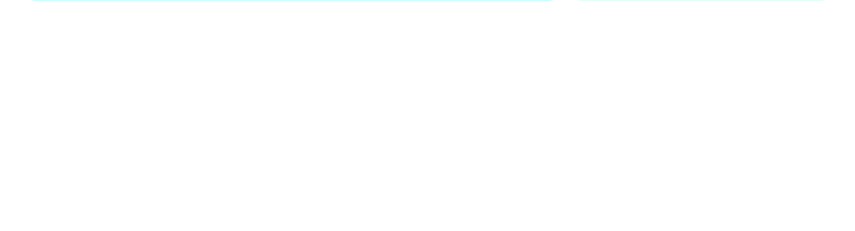
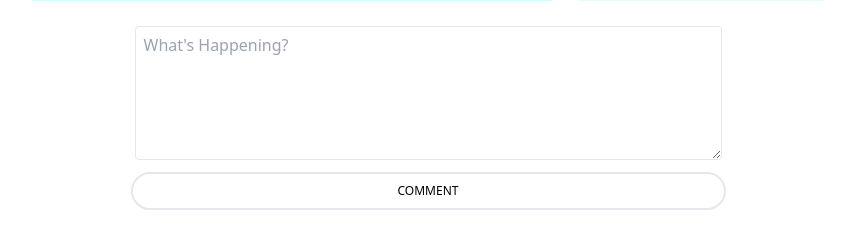
Before and after one commit to ricardo-719/projectManagementApp-cs50w, a Django app: page /project/3/ in a window 1280 px wide. Shown: the part 697-928 px from the top of the page, without its empty margins (212-1067 px from the left). Before the commit the page ends 698 px from the top, so only its background shows below. Run offline with Django 4.2, Linux system fonts and the light colour scheme; data comes from the database, SQL or seed files in the repository; both versions use the stored data as it was after the commit; some libraries are stand-ins or nearby versions.

Commit message:
Implement comment section for projects

```diff
--- a/taskomatic/admin.py
+++ b/taskomatic/admin.py
@@ -1,6 +1,6 @@
 from django.contrib import admin
 from django.contrib.auth.admin import UserAdmin
-from .models import User, Project, Inventory, Tasks, Relationship, Room, Message, Member, Notification
+from .models import User, Project, Inventory, Tasks, Relationship, Room, Message, Member, Notification, Comment
 
 admin.site.register(User, UserAdmin)
 admin.site.register(Project)
@@ -11,3 +11,4 @@ admin.site.register(Room)
 admin.site.register(Message)
 admin.site.register(Member)
 admin.site.register(Notification)
+admin.site.register(Comment)
--- a/taskomatic/forms.py
+++ b/taskomatic/forms.py
@@ -1,6 +1,6 @@
 from django.forms import ModelForm, TextInput, Textarea, CheckboxInput, DateInput, NumberInput, HiddenInput
 
-from .models import Project, Tasks, Inventory
+from .models import Project, Tasks, Inventory, Comment
 
 class ProjectForm(ModelForm):
 
@@ -94,3 +94,16 @@ class InventoryForm(ModelForm):
                 'placeholder': "Restock Limit"
             })
         }
+
+class CommentForm(ModelForm):
+    class Meta:
+        model = Comment
+        fields = ['comment']
+        widgets = {'comment': Textarea(attrs={
+            'class': "form-control px-2 py-1.5 text-gray-700 rounded transition ease-in-out m-1 border",
+            'id': "commentForm",
+            'cols': "60",
+            'rows': "5",
+            'autocomplete': "off",
+            'placeholder': 'What\'s Happening?',
+            })}
--- a/taskomatic/models.py
+++ b/taskomatic/models.py
@@ -4,7 +4,6 @@ from django.core.validators import MinValueValidator, MaxValueValidator
 
 class User(AbstractUser):
     pass
-
 
 class Project(models.Model):
     user = models.ForeignKey(User, on_delete=models.CASCADE)
@@ -20,11 +19,9 @@ class Project(models.Model):
     def __str__(self):
         return f"{self.projectName} created by {self.user}"
 
-
 class Member(models.Model):
     project = models.ForeignKey(Project, on_delete=models.CASCADE)
     user = models.ForeignKey(User, on_delete=models.CASCADE)
-
 
 class Inventory(models.Model):
     UNITS_CATEGORIES = [
@@ -40,7 +37,6 @@ class Inventory(models.Model):
     itemUnit = models.CharField(max_length=20, choices=UNITS_CATEGORIES, default=UNITS_CATEGORIES[0][0])
     itemLimitAlert = models.IntegerField(null=True, blank=True)
 
-
 class Tasks(models.Model):
     PRIORITY_LEVELS = [tuple([x,x]) for x in range(1,11)]
 
@@ -54,7 +50,6 @@ class Tasks(models.Model):
     taskLimitAlert = models.DateField(null=True, blank=True)
     taskCreationDate = models.DateField(null=True, blank=True)
 
-
 class Room(models.Model):
     host = models.ForeignKey(User, on_delete=models.SET_NULL, null=True)
     topic = models.ForeignKey(Project, on_delete=models.SET_NULL, null=True)
@@ -67,7 +62,6 @@ class Room(models.Model):
     def __str__(self):
         return self.name
 
-
 class Message(models.Model):
     user = models.ForeignKey(User, on_delete=models.CASCADE)
     room = models.ForeignKey(Room, on_delete=models.CASCADE)
@@ -77,7 +71,6 @@ class Message(models.Model):
 
     def __str__(self):
         return self.body[0:50]
-
 
 class Relationship(models.Model):
     STATUS_CHOICES = [
@@ -97,7 +90,13 @@ class Relationship(models.Model):
     def __str__(self):
         return f"{self.from_user} | {self.to_user} | {self.status}"
 
-
 class Notification(models.Model):
     user = models.ForeignKey(User, on_delete=models.CASCADE)
     notification = models.CharField(max_length=100)
+
+class Comment(models.Model):
+    project = models.ForeignKey(Project, on_delete=models.CASCADE)
+    user = models.ForeignKey(User, on_delete=models.CASCADE)
+    comment = models.CharField(max_length=280)
+    date = models.DateField()
+    time = models.TimeField()
--- a/taskomatic/static/taskomatic/styles.css
+++ b/taskomatic/static/taskomatic/styles.css
@@ -180,6 +180,19 @@ header {
     margin: 0 auto;
 }
 
+#commentsProjectPageContainer {
+    display: flex;
+    flex-direction: column;
+    align-items: center;
+    width: 80%;
+    margin: 0.8rem auto;
+}
+
+.commentForm {
+    display: flex;
+    flex-direction: column;
+}
+
 .descriptiveParagraph {
     font-size: 1.2rem;
     font-style: italic;
--- a/taskomatic/templates/taskomatic/projectPage.html
+++ b/taskomatic/templates/taskomatic/projectPage.html
@@ -6,19 +6,18 @@
 <script defer src="{% static 'taskomatic/projectPage.js' %}"></script>
     {% endblock %}
 <div id="projectPageMainContainer">
-    {% for item in project %}
     <h2>
-        {{ item.projectName }}
+        {{ project.projectName }}
         <form style="display: inline-block;" method="POST" action="{% url 'editProject' %}" name="editForm">
             {% csrf_token %}
-            <input type="hidden" name="projectId" id="projectId" value="{{ item.id }}">
+            <input type="hidden" name="projectId" id="projectId" value="{{ project.id }}">
             <i id="editIcon" class="fa-solid fa-pen-to-square cursor-pointer hover:text-sky-600" title="Edit Project"></i>
-            <a href="{% url 'addMember' item.id %}">
+            <a href="{% url 'addMember' project.id %}">
                 <i id="addMember" class="fa-solid fa-person-circle-plus cursor-pointer hover:text-sky-600" title="Add Member"></i>
             </a>
         </form>
     </h2>
-    <p class="descriptiveParagraph">{{ item.projectDescription }}</p>
+    <p class="descriptiveParagraph">{{ project.projectDescription }}</p>
     <!-- "ADD TASK/INVENTORY" MODAL -->
     <div class="modal h-screen w-full fixed left-0 top-0 flex justify-center items-center bg-black bg-opacity-50 z-10 hidden">
         <div class="bg-white rounded shadow-lg w-1/3">
@@ -28,7 +27,7 @@
             <form method="POST" action="{% url 'handleTasks' 'add' %}" name="addTaskForm" id="addTaskForm">
                 {% csrf_token %}
                 <div class="p-3 tasksModalForm">
-                    <input type="hidden" name="projectId" value="{{ item.id }}">
+                    <input type="hidden" name="projectId" value="{{ project.id }}">
                     <input type="hidden" name="taskCreator" value="{{ request.user }}">
                     {{ taskForm.taskName }}
                     {{ taskForm.taskDescription }}
@@ -43,7 +42,7 @@
             <form method="POST" action="{% url 'handleInventory' 'add' %}" name="addInventoryForm" id="addInventoryForm">
                 {% csrf_token %}
                 <div class="p-3 inventoryModalForm">
-                    <input type="hidden" name="projectId" value="{{ item.id }}">
+                    <input type="hidden" name="projectId" value="{{ project.id }}">
                     {{ inventoryForm.itemName }}
                     {{ inventoryForm.itemDescription }}
                     <label for="id_itemQty" class="font-bold">Amount:</label>
@@ -62,7 +61,7 @@
     <div id="tasksAndInventorySection">
         <span id="tasksContainer">
             <h3 class="mb-1">Tasks</h3>
-            {% if item.hasTasks %}
+            {% if project.hasTasks %}
                 {% if tasks %}
                     {% for task in tasks %}
                     {% if task.taskCompletion == False %}
@@ -125,7 +124,7 @@
         </span>
         <span id="inventoryContainer">
             <h3>Inventory</h3>
-            {% if item.hasInventory %}
+            {% if project.hasInventory %}
                 {% if inventory %}
                     {% for inventoryItem in inventory %}
                         {% if inventoryItem.itemQty > 0 and inventoryItem.itemLimitAlert == None or inventoryItem.itemQty > inventoryItem.itemLimitAlert and inventoryItem.itemLimitAlert != None %}
@@ -192,6 +191,28 @@
             {% endif %}
         </span>
     </div>
-    {% endfor %}
+</div>
+<div id="commentsProjectPageContainer">
+    <form action="{% url 'projectPage' project.id %}" method="POST" class="commentForm">
+        {% csrf_token %}
+        {{ form.comment|safe }}
+        <input class="inline-block rounded-full border-2 border-sky
+        px-6 pt-2 pb-[8px] mt-2 mb-2 text-xs font-medium uppercase leading-normal
+        mb-1 hover:border-sky-600 cursor-pointer"
+        id="commentButton" type="submit" value="Comment" name="commentBtn">
+        {% for comment in comments %}
+        <div class="bg-gray-100 m-2 border rounded-2xl px-5 py-2">
+            <p style="display:inline-block" class="font-medium py-1">{{ comment.user }}</p>
+            {% with strUser=comment.user|stringformat:'s' %}
+                {% if currentUser == strUser %}
+            <span id="bttn{{comment.id}}" class="editButton" style="float: right;"><i class="fa-solid fa-pen-to-square cursor-pointer"></i></span>
+                {% endif %}
+            {% endwith %}
+            <li class="list-none text-base mb-2">{{ comment.comment }}</li>
+            <p class="text-gray-600 text-xs py-2">{{ comment.date }} | {{ comment.time }}</p>
+        </div>
+        {% endfor %}
+    </form>
+
 </div>
 {% endblock %}
--- a/taskomatic/views.py
+++ b/taskomatic/views.py
@@ -5,11 +5,11 @@ from django.http import JsonResponse, HttpResponse, HttpResponseRedirect
 from django.urls import reverse
 from django.db.models import Q
 from datetime import datetime
-from .forms import ProjectForm, TaskForm, InventoryForm, CompletionTaskForm
+from .forms import ProjectForm, TaskForm, InventoryForm, CompletionTaskForm, CommentForm
 from . import urls
 import json
 
-from .models import User, Project, Tasks, Inventory, Relationship, Member, Notification
+from .models import User, Project, Tasks, Inventory, Relationship, Member, Notification, Comment
 
 
 def index(request):
@@ -157,9 +157,10 @@ def register(request):
 
 
 def project_view(request, pk):
-    project = Project.objects.filter(id=pk)
+    project = Project.objects.get(id=pk)
     tasks = Tasks.objects.filter(projectId = pk)
     inventory = Inventory.objects.filter(projectId = pk)
+    comments = Comment.objects.filter(project=project).order_by('-id')
 
     # Form for task completion checkboxes
     taskForms = []
@@ -167,13 +168,24 @@ def project_view(request, pk):
         taskFormInstance = CompletionTaskForm(instance=task, task_id=task.id)
         taskForms.append(taskFormInstance)
 
+    if request.method == 'POST':
+        form = CommentForm(request.POST)
+
+        if form.is_valid():
+            currentUserId = request.user.id
+            currentUser = User.objects.get(id=currentUserId)
+            f = Comment(project=project, user=currentUser, comment=form.cleaned_data['comment'], date=datetime.now().strftime("%Y-%m-%d"), time=datetime.now().strftime("%H:%M"))
+            f.save()
+
     return render(request, "taskomatic/projectPage.html", {
         'project': project,
         'tasks': tasks,
         'inventory': inventory,
+        'comments': comments,
         'taskForm': TaskForm(),
         'taskForms': taskForms,
-        'inventoryForm': InventoryForm()
+        'inventoryForm': InventoryForm(),
+        'form': CommentForm()
     })
 
 
```
Also changed, not shown: db.sqlite3, taskomatic/migrations/0011_comment.py (added).
